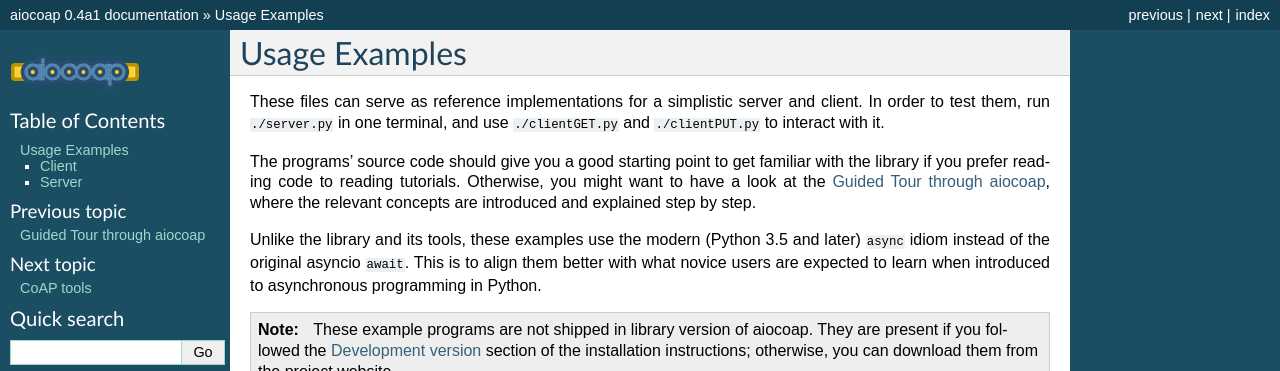
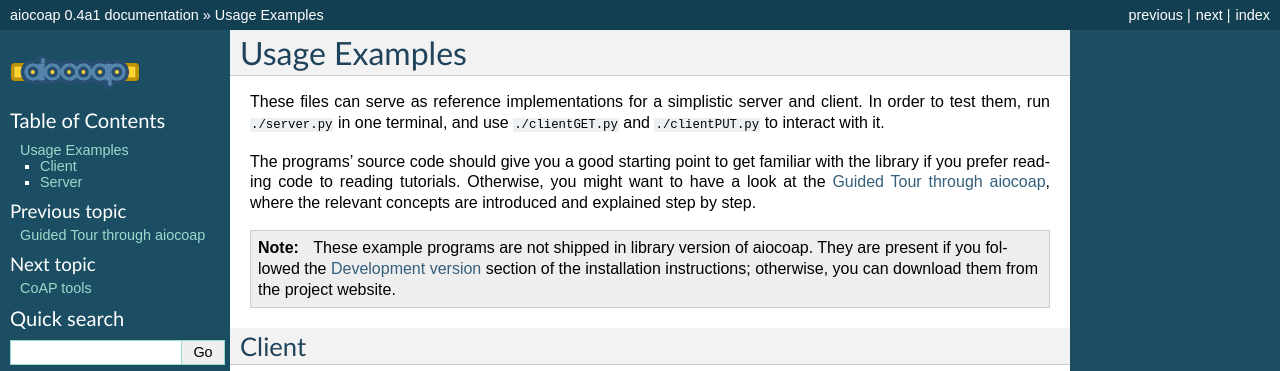
Before and after one commit to chrysn/aiocoap, a Sphinx documentation site: the page built from doc/examples.rst, in a window 1280 px wide and 900 px high, cut to the strip 0-371 px from the top of the window. Built offline with Sphinx 7.4.7, drawn with Linux system fonts in a browser that asks for light colours; pages that are not in the unit, such as notebooks, are missing from menus.

Commit message:
(late post-3.4 fixes)

```diff
--- a/doc/examples.rst
+++ b/doc/examples.rst
@@ -9,11 +9,6 @@ The programs' source code should give you a good starting point to get familiar
 with the library if you prefer reading code to reading tutorials. Otherwise,
 you might want to have a look at the :doc:`guidedtour`, where the relevant
 concepts are introduced and explained step by step.
-
-Unlike the library and its tools, these examples use the modern (Python 3.5 and
-later) ``async`` idiom instead of the original asyncio ``await``. This is
-to align them better with what novice users are expected to learn when
-introduced to asynchronous programming in Python.
 
 .. note:: These example programs are not shipped in library version of aiocoap.
     They are present if you followed the :ref:`installation-development`
```
Also changed, not shown: 1 other file.
